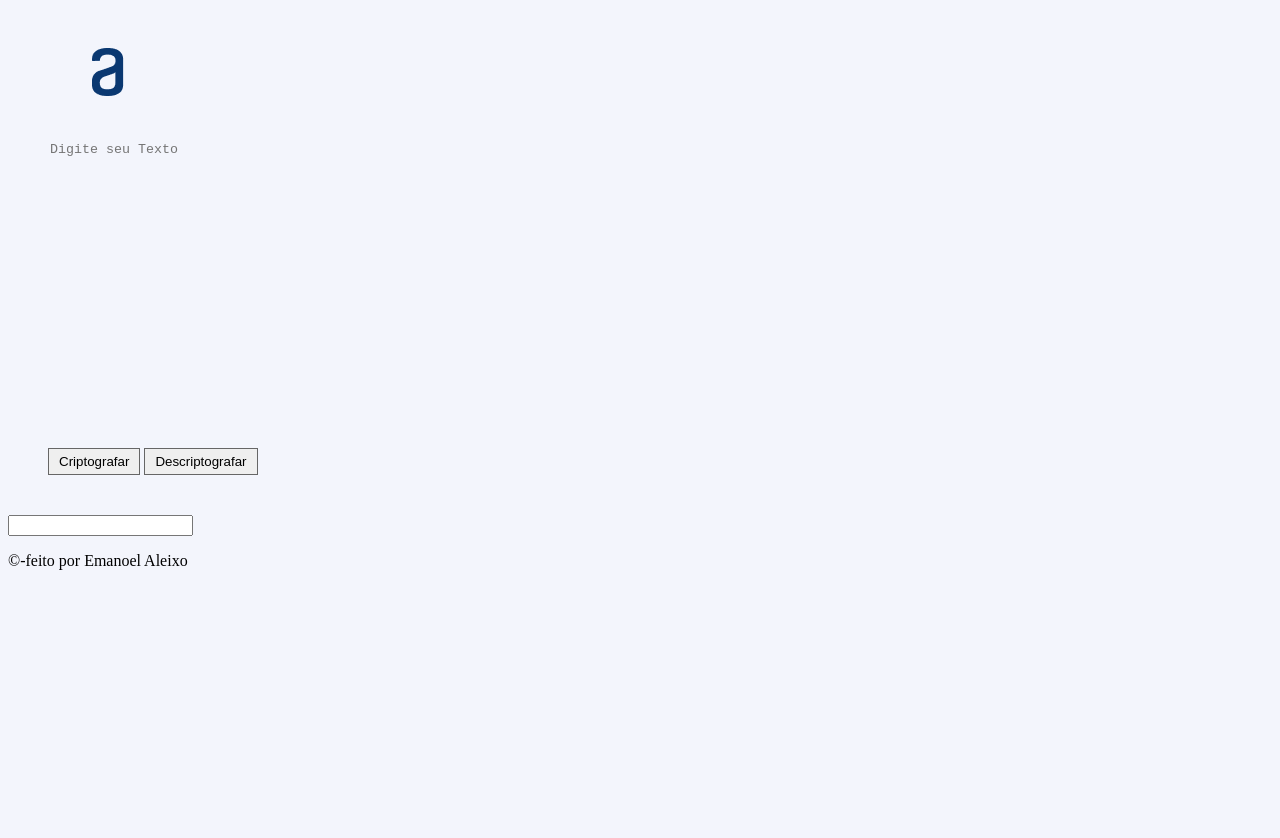
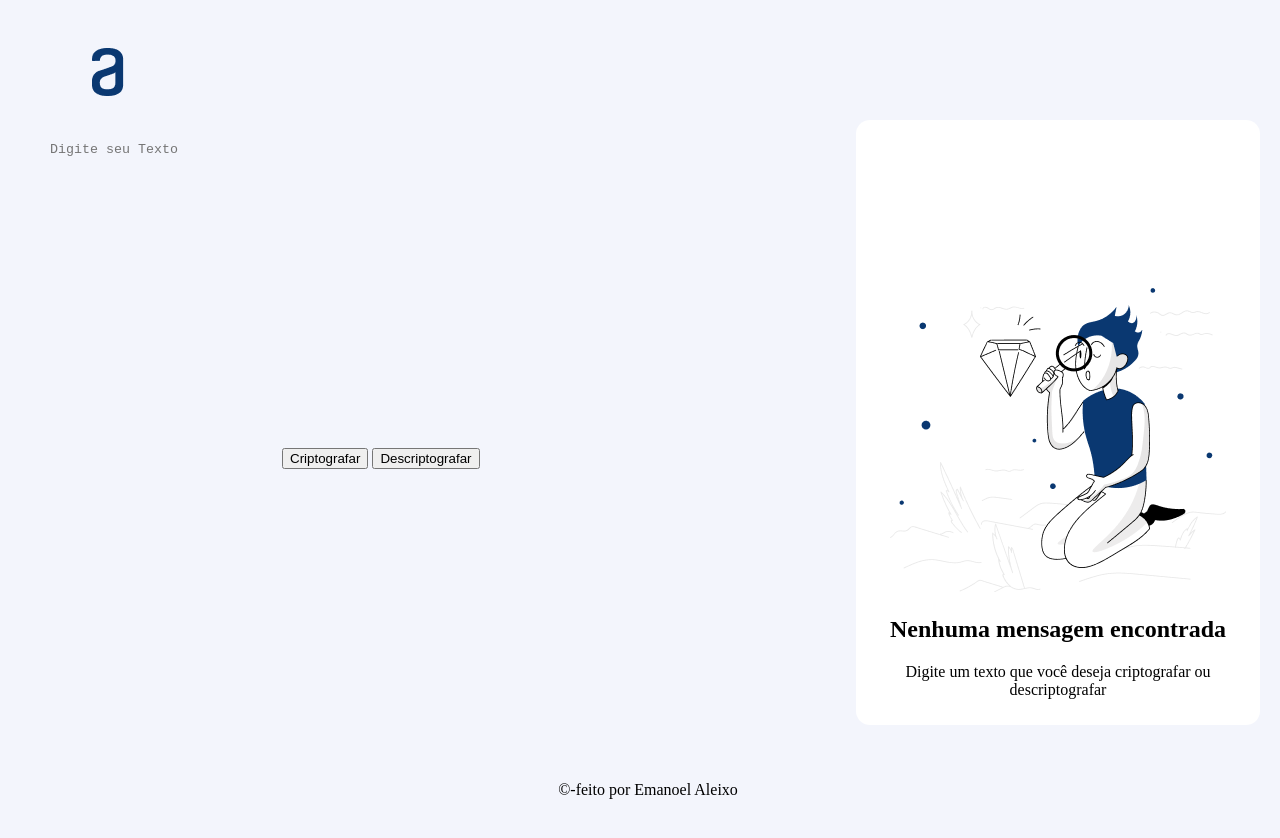
Before and after one commit to emanoelaleixo/decodificador_de_texto, a plain HTML site: page index.html in a window 1280 px wide. Before the commit the page ends 800 px from the top, so only its background shows below. Drawn offline with Linux system fonts and the light colour scheme.

Commit message:
feita área de resultado, rodapé e alinhamento. dos itens

```diff
--- a/index.html
+++ b/index.html
@@ -12,12 +12,13 @@
     <header>
         <img src="img/logo.png">
     </header>
+        <main id="container">
 
             <section id="principal">
 
                 <textarea placeholder="Digite seu Texto" ></textarea>
 
-            <div class="container">
+                <div class="containerButton">
                     <button>Criptografar</button>
                     <button>Descriptografar</button>
                 </div>
@@ -25,11 +26,22 @@
             </section>
 
 
-        <section>
+            <section id="resultado">
 
-            <input type="text" name="resultado">
+                <textarea id="textoResultado"></textarea>
+                <div id="msgNaoEncontrada">
+                    <img src="img/imagem.png" alt="">
+
+                    <h2>Nenhuma mensagem encontrada</h2>
+
+                    <p>Digite um texto que você deseja criptografar ou descriptografar</p>
+                </div>
+
 
             </section>
+
+        </main>
+
 
     <footer>
 
--- a/style/styles.css
+++ b/style/styles.css
@@ -8,6 +8,11 @@ header img{
 	height: 48px;
 	margin-top: 40px;
 	margin-left: 40px;
+}
+
+#container {
+	display: flex;
+	flex-direction: row;
 }
 
 #principal {
@@ -25,12 +30,45 @@ header img{
 }
 
 
-.container {
-	width: 500px;
-
+.containerButton {
+	width: 300px;
+	margin: 0 auto;
 }
 .container button {
   align-items: center;
-  padding: 5px 10px;
-  border: 1px solid #666666;
+  padding: 0 10px;
+  height: 30px;
+  width: 120px;
+  border-radius: 14px;
+  border: none;
+  color: white;
+  background-color: rgb(31, 31, 180);
 }
+
+#resultado {
+	width: 30%;
+	margin: 20px 20px 20px 0;
+	padding: 10px;
+	background-color: white;
+	border-radius: 14px;
+	align-items: center;
+}
+
+#resultado textarea {
+	border: none;
+	background-color: transparent;
+	width: 100%;
+	height: 150px;
+	resize: none;
+}
+
+#msgNaoEncontrada {
+	width: 100%;
+	margin: 0 auto;
+	text-align: center;
+}
+
+footer {
+	text-align: center;
+	padding: 20px 0;
+}
```
Lines whose indentation alone changed are shown as unchanged.
